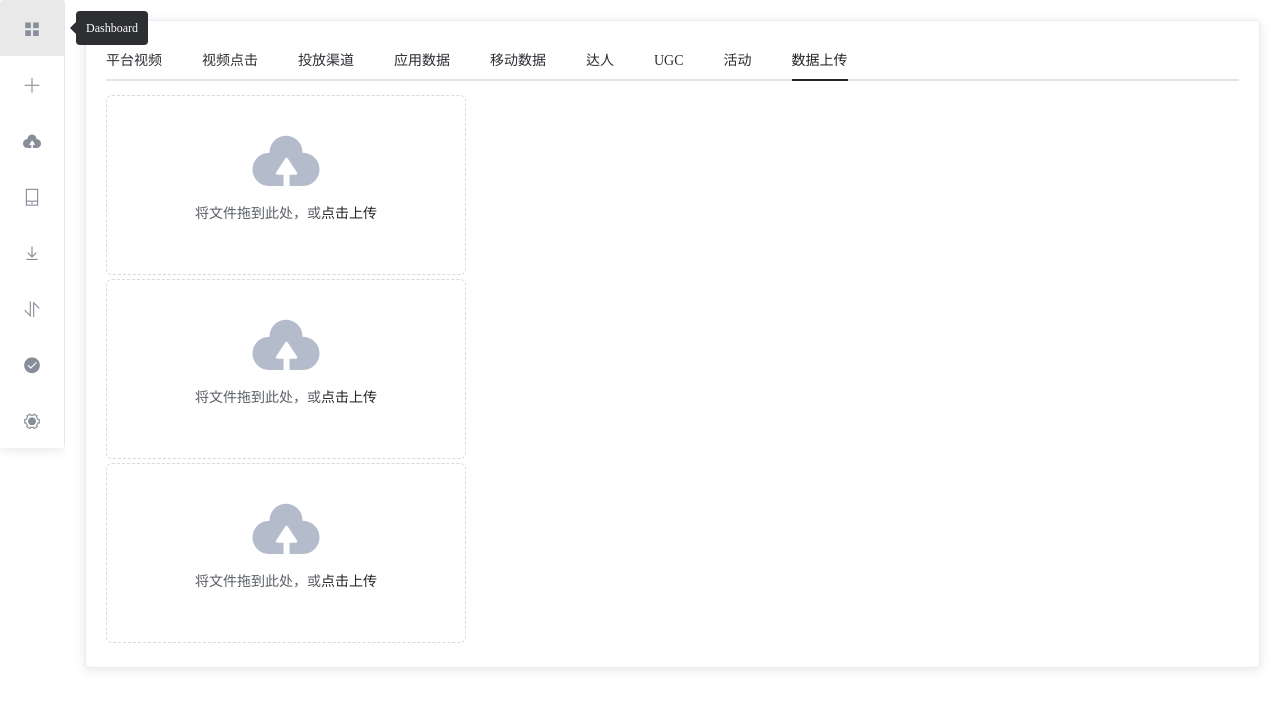
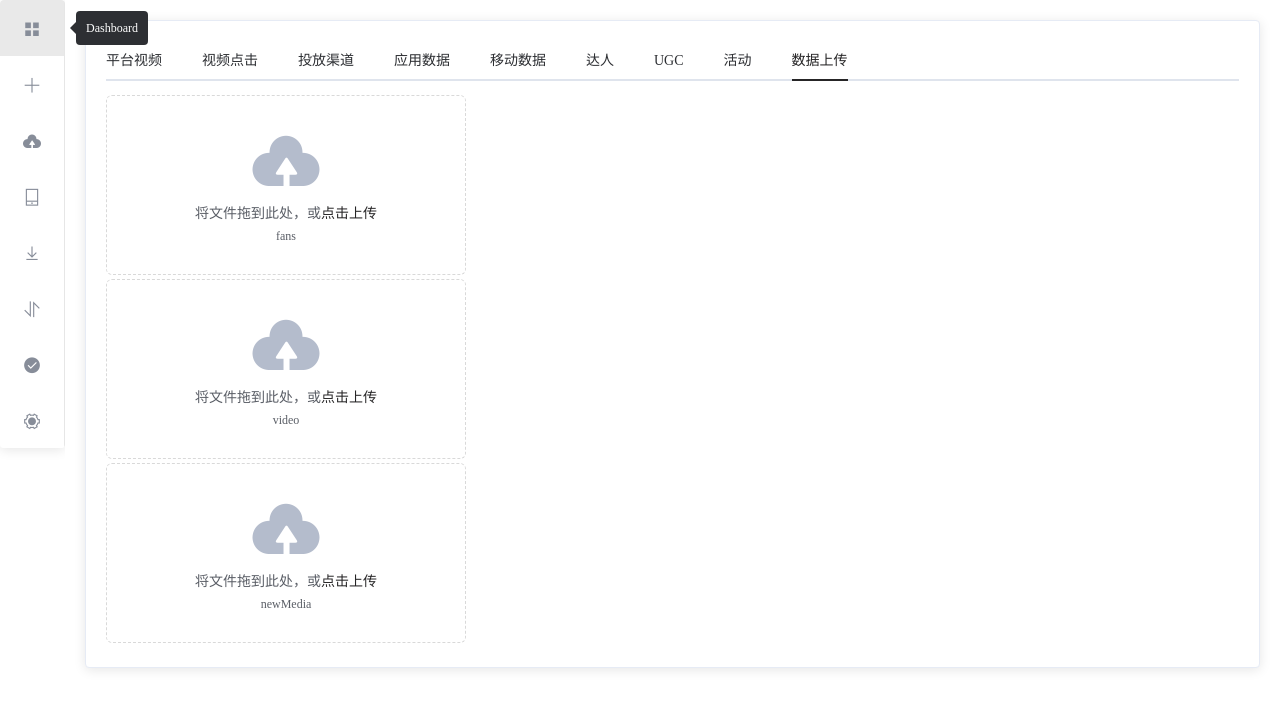
Before and after one commit to bragfoo/saman, a Vue app in the folder web/: page /#/modify/upload_data in a window 1280 px wide. Shown: the top 708 px of the page. Built offline with nearby package versions, Linux system fonts and the light colour scheme; what v-charts would draw is missing.

Commit message:
add col VideoStay

```diff
--- a/web/src/views/data_views/AppUGCChart.vue
+++ b/web/src/views/data_views/AppUGCChart.vue
@@ -30,11 +30,11 @@
           </el-table-column>
           <el-table-column
             prop="VideoSum"
-            label="视频">
+            label="视频点击">
           </el-table-column>
           <el-table-column
             prop="VideoStay"
-            label="视频播放总时长">
+            label="视频播放">
           </el-table-column>
         </el-table>
       </el-col>
--- a/web/src/views/data_views/AppUGCSumChart.vue
+++ b/web/src/views/data_views/AppUGCSumChart.vue
@@ -30,11 +30,11 @@
           </el-table-column>
           <el-table-column
             prop="VideoSum"
-            label="视频">
+            label="视频点击">
           </el-table-column>
           <el-table-column
             prop="VideoStay"
-            label="视频播放总时长">
+            label="视频播放">
           </el-table-column>
         </el-table>
       </el-col>
--- a/web/src/views/modify_views/ModifyUploadData.vue
+++ b/web/src/views/modify_views/ModifyUploadData.vue
@@ -4,30 +4,33 @@
       <el-upload
         class="upload-demo"
         drag
-        action="/upload/fans"
+        action="/api/v1/upload/fans"
         multiple>
         <i class="el-icon-upload"></i>
         <div class="el-upload__text">将文件拖到此处，或<em>点击上传</em></div>
+        <div class="el-upload__tip">fans</div>
       </el-upload>
     </el-row>
     <el-row>
       <el-upload
         class="upload-demo"
         drag
-        action="/upload/video"
+        action="/api/v1/upload/video"
         multiple>
         <i class="el-icon-upload"></i>
         <div class="el-upload__text">将文件拖到此处，或<em>点击上传</em></div>
+        <div class="el-upload__tip">video</div>
       </el-upload>
     </el-row>
     <el-row>
       <el-upload
         class="upload-demo"
         drag
-        action="/upload/newMedia"
+        action="/api/v1/upload/newMedia"
         multiple>
         <i class="el-icon-upload"></i>
         <div class="el-upload__text">将文件拖到此处，或<em>点击上传</em></div>
+        <div class="el-upload__tip">newMedia</div>
       </el-upload>
     </el-row>
   </div>
@@ -37,6 +40,7 @@
   export default {
     name: 'AppData',
     data () {
+      return {}
     },
     created () {
     },
```
